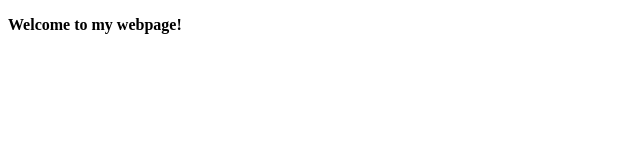
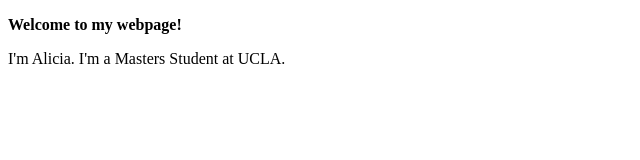
Before and after one commit to aliciama16/aliciama16.github.io, a plain HTML site: page index.html in a window 1280 px wide. Shown: the whole page, without its empty margins (0-640 px from the left). Drawn offline with Linux system fonts and the light colour scheme.

Commit message:
Update index.html

```diff
--- a/index.html
+++ b/index.html
@@ -4,5 +4,6 @@
 </head>
 <body>
 <p><b>Welcome to my webpage!</b></p>
+  I'm Alicia. I'm a Masters Student at UCLA.
 </body>
 </html>
```
